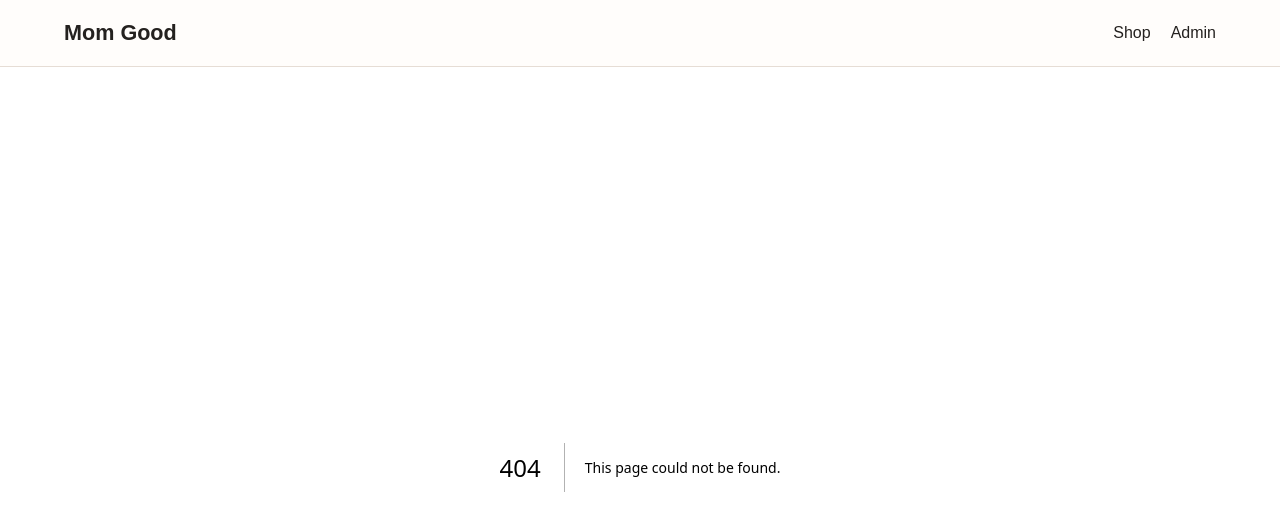
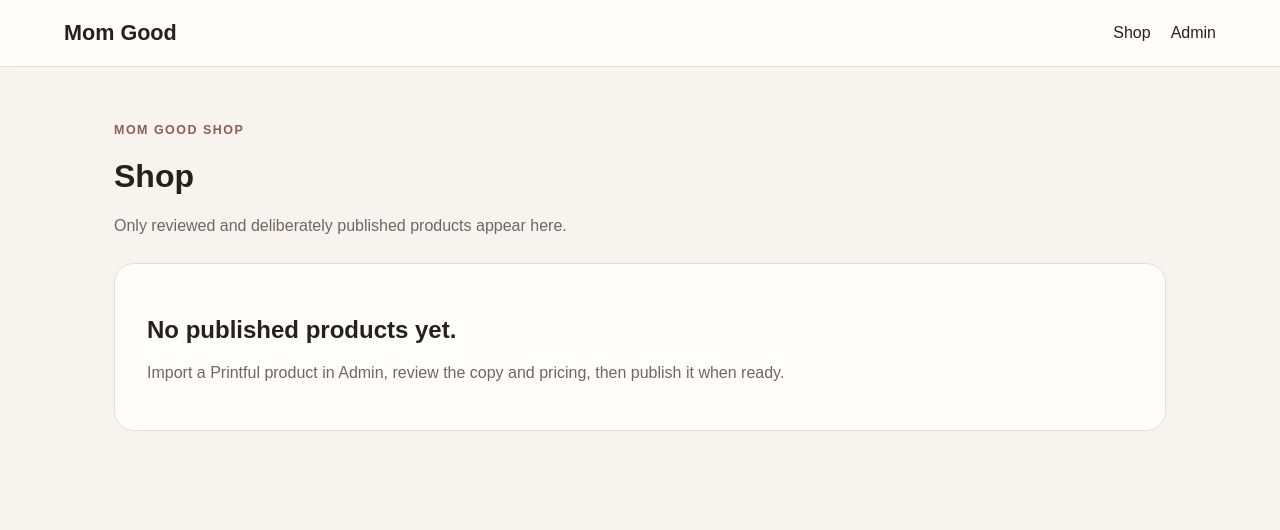
Before and after one commit to LevelUpSkillz/mom-good, a Next.js app: page /shop in a window 1280 px wide. Before the commit this address had no page. Shown: the top 530 px of the page. Built offline with nearby package versions, Linux system fonts and the light colour scheme.

Commit message:
feat: add public shop page

```diff
--- /dev/null
+++ b/app/shop/page.tsx
@@ -0,0 +1,30 @@
+import { publishedProducts } from "@/lib/catalog";
+
+export default function ShopPage() {
+  return (
+    <div className="wrap">
+      <div className="eyebrow">Mom Good Shop</div>
+      <h1>Shop</h1>
+      <p className="muted">Only reviewed and deliberately published products appear here.</p>
+      {publishedProducts.length === 0 ? (
+        <div className="panel" style={{ marginTop: 28 }}>
+          <h2>No published products yet.</h2>
+          <p className="muted">Import a Printful product in Admin, review the copy and pricing, then publish it when ready.</p>
+        </div>
+      ) : (
+        <div className="grid" style={{ marginTop: 28 }}>
+          {publishedProducts.map((product) => (
+            <article className="productCard" key={product.id}>
+              <div className="productVisual" />
+              <div className="productBody">
+                <h3>{product.name}</h3>
+                <p className="muted">{product.shortDescription}</p>
+                <strong>{product.retailPrice?.toFixed(2)} {product.currency}</strong>
+              </div>
+            </article>
+          ))}
+        </div>
+      )}
+    </div>
+  );
+}
```
